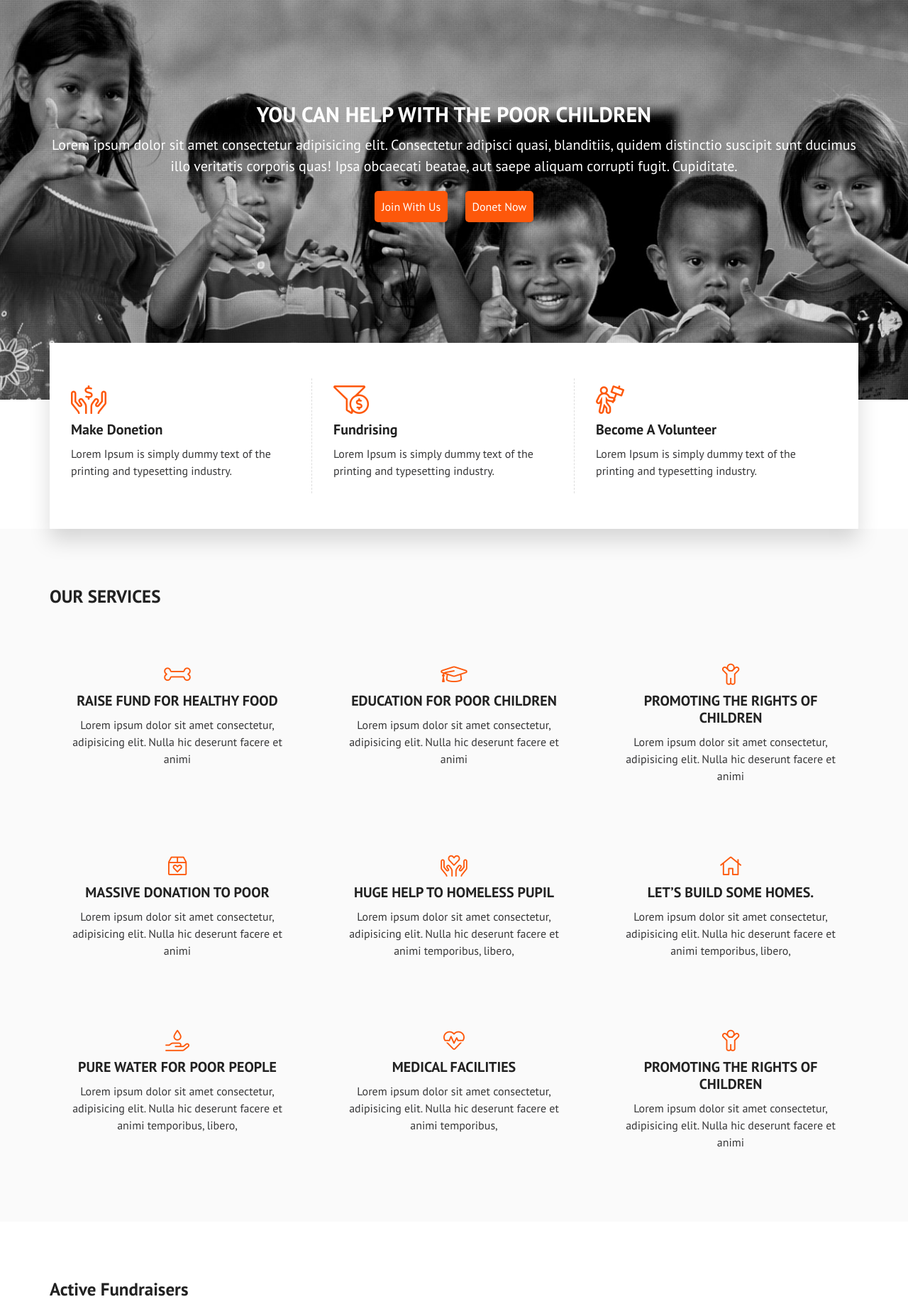
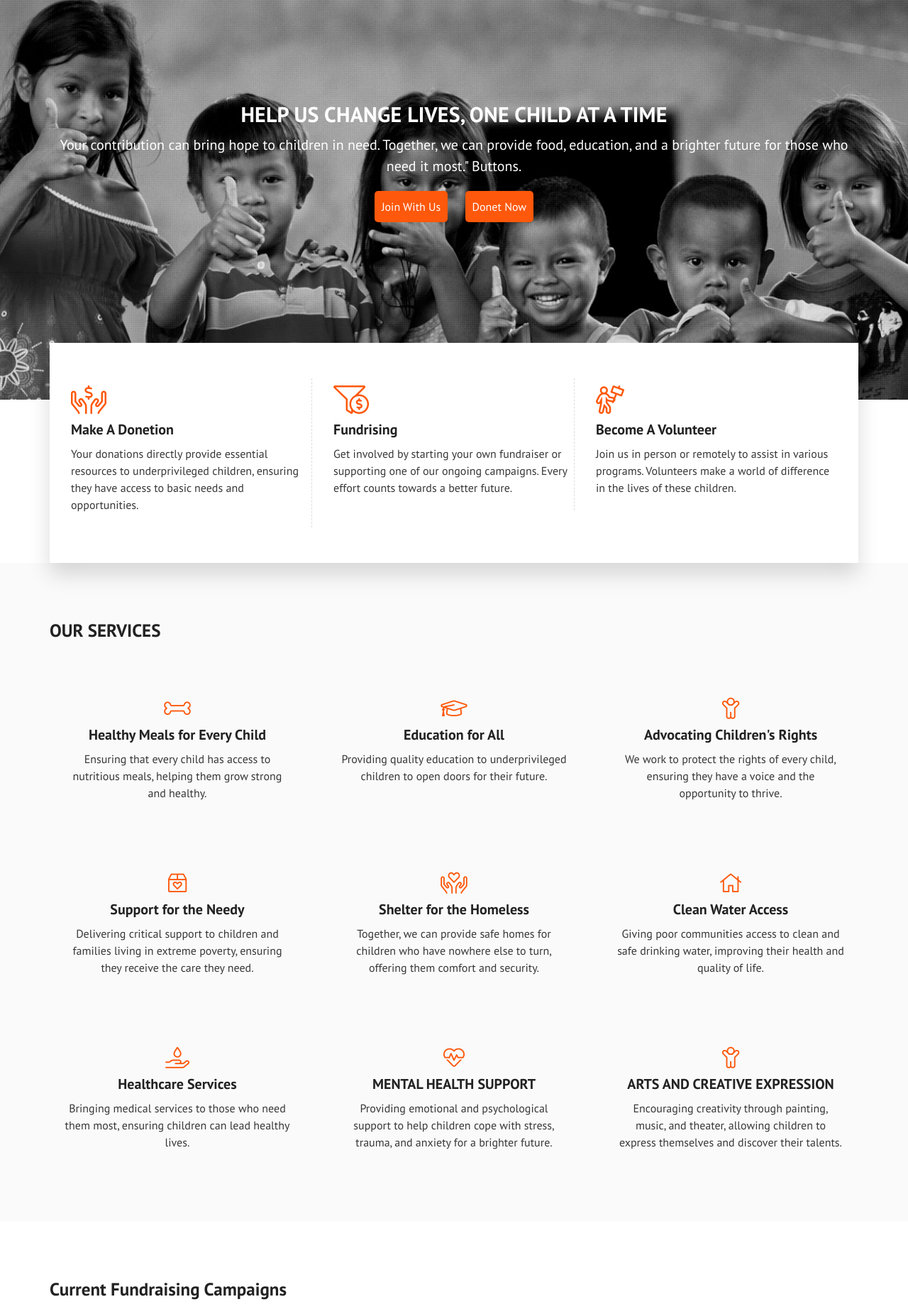
Before and after one commit to Hasindu19/PROG2002-A2, a website: page frontend/index.html in a window 1280 px wide. Shown: the part 114-1958 px from the top of the page at 71% size. Drawn offline with Linux system fonts and the light colour scheme; no server answers.

Commit message:
Frontend updated

```diff
--- a/frontend/index.html
+++ b/frontend/index.html
@@ -51,10 +51,9 @@
         <div class="row">
           <div class="col-12">
             <div class="wrapper">
-              <h1>YOU CAN HELP WITH THE POOR CHILDREN</h1>
-              <p>Lorem ipsum dolor sit amet consectetur adipisicing elit. Consectetur adipisci quasi, blanditiis, quidem
-                distinctio suscipit sunt ducimus illo veritatis corporis quas! Ipsa obcaecati beatae, aut saepe aliquam
-                corrupti fugit. Cupiditate.</p>
+              <h1>Help Us Change Lives, One Child at a Time</h1>
+              <p>Your contribution can bring hope to children in need. Together, we can provide food, education, and a brighter future for those who need it most."
+                Buttons.</p>
               <ol>
                 <li><a href="#">Join With Us</a></li>
                 <li><a href="#">Donet Now</a></li>
@@ -78,8 +77,8 @@
                     <ol>
                       <li class="dashed">
                         <i class="fal fa-hands-usd"></i>
-                        <h3>Make Donetion</h3>
-                        <p>Lorem Ipsum is simply dummy text of the printing and typesetting industry.</p>
+                        <h3>Make a Donetion</h3>
+                        <p>Your donations directly provide essential resources to underprivileged children, ensuring they have access to basic needs and opportunities.</p>
                       </li>
                     </ol>
                   </div>
@@ -90,7 +89,7 @@
                       <li class="dashed">
                         <i class="fal fa-funnel-dollar"></i>
                         <h3>Fundrising</h3>
-                        <p>Lorem Ipsum is simply dummy text of the printing and typesetting industry.</p>
+                        <p>Get involved by starting your own fundraiser or supporting one of our ongoing campaigns. Every effort counts towards a better future.</p>
                       </li>
                     </ol>
                   </div>
@@ -101,7 +100,7 @@
                       <li>
                         <i class="fal fa-person-sign"></i>
                         <h3>Become A Volunteer</h3>
-                        <p>Lorem Ipsum is simply dummy text of the printing and typesetting industry.</p>
+                        <p>Join us in person or remotely to assist in various programs. Volunteers make a world of difference in the lives of these children.</p>
                       </li>
                     </ol>
                   </div>
@@ -131,8 +130,8 @@
                 <ol>
                   <li>
                     <i class="fal fa-bone"></i>
-                    <h3>RAISE FUND FOR HEALTHY FOOD</h3>
-                    <p>Lorem ipsum dolor sit amet consectetur, adipisicing elit. Nulla hic deserunt facere et animi</p>
+                    <h3>Healthy Meals for Every Child</h3>
+                    <p>Ensuring that every child has access to nutritious meals, helping them grow strong and healthy.</p>
                   </li>
                 </ol>
               </div>
@@ -145,8 +144,8 @@
                 <ol>
                   <li>
                     <i class="fal fa-graduation-cap"></i>
-                    <h3>EDUCATION FOR POOR CHILDREN</h3>
-                    <p>Lorem ipsum dolor sit amet consectetur, adipisicing elit. Nulla hic deserunt facere et animi</p>
+                    <h3>Education for All</h3>
+                    <p>Providing quality education to underprivileged children to open doors for their future.</p>
                   </li>
                 </ol>
               </div>
@@ -159,8 +158,8 @@
                 <ol>
                   <li>
                     <i class="fal fa-child"></i>
-                    <h3>PROMOTING THE RIGHTS OF CHILDREN</h3>
-                    <p>Lorem ipsum dolor sit amet consectetur, adipisicing elit. Nulla hic deserunt facere et animi</p>
+                    <h3>Advocating Children's Rights</h3>
+                    <p>We work to protect the rights of every child, ensuring they have a voice and the opportunity to thrive.</p>
                   </li>
                 </ol>
               </div>
@@ -173,8 +172,8 @@
                 <ol>
                   <li>
                     <i class="fal fa-box-heart"></i>
-                    <h3>MASSIVE DONATION TO POOR</h3>
-                    <p>Lorem ipsum dolor sit amet consectetur, adipisicing elit. Nulla hic deserunt facere et animi</p>
+                    <h3>Support for the Needy</h3>
+                    <p>Delivering critical support to children and families living in extreme poverty, ensuring they receive the care they need.</p>
                   </li>
                 </ol>
               </div>
@@ -187,9 +186,8 @@
                 <ol>
                   <li>
                     <i class="fal fa-hands-heart"></i>
-                    <h3>HUGE HELP TO HOMELESS PUPIL</h3>
-                    <p>Lorem ipsum dolor sit amet consectetur, adipisicing elit. Nulla hic deserunt facere et animi
-                      temporibus, libero,</p>
+                    <h3>Shelter for the Homeless</h3>
+                    <p>Together, we can provide safe homes for children who have nowhere else to turn, offering them comfort and security.</p>
                   </li>
                 </ol>
               </div>
@@ -202,9 +200,8 @@
                 <ol>
                   <li>
                     <i class="fal fa-home"></i>
-                    <h3>LET’S BUILD SOME HOMES.</h3>
-                    <p>Lorem ipsum dolor sit amet consectetur, adipisicing elit. Nulla hic deserunt facere et animi
-                      temporibus, libero,</p>
+                    <h3>Clean Water Access</h3>
+                    <p>Giving poor communities access to clean and safe drinking water, improving their health and quality of life.</p>
                   </li>
                 </ol>
               </div>
@@ -217,9 +214,8 @@
                 <ol>
                   <li>
                     <i class="fal fa-hand-holding-water"></i>
-                    <h3>PURE WATER FOR POOR PEOPLE</h3>
-                    <p>Lorem ipsum dolor sit amet consectetur, adipisicing elit. Nulla hic deserunt facere et animi
-                      temporibus, libero,</p>
+                    <h3>Healthcare Services</h3>
+                    <p>Bringing medical services to those who need them most, ensuring children can lead healthy lives.</p>
                   </li>
                 </ol>
               </div>
@@ -232,9 +228,8 @@
                 <ol>
                   <li>
                     <i class="fal fa-heartbeat"></i>
-                    <h3>MEDICAL FACILITIES</h3>
-                    <p>Lorem ipsum dolor sit amet consectetur, adipisicing elit. Nulla hic deserunt facere et animi
-                      temporibus,</p>
+                    <h3>MENTAL HEALTH SUPPORT</h3>
+                    <p>Providing emotional and psychological support to help children cope with stress, trauma, and anxiety for a brighter future.</p>
                   </li>
                 </ol>
               </div>
@@ -247,8 +242,8 @@
                 <ol>
                   <li>
                     <i class="fal fa-child"></i>
-                    <h3>PROMOTING THE RIGHTS OF CHILDREN</h3>
-                    <p>Lorem ipsum dolor sit amet consectetur, adipisicing elit. Nulla hic deserunt facere et animi</p>
+                    <h3>ARTS AND CREATIVE EXPRESSION</h3>
+                    <p>Encouraging creativity through painting, music, and theater, allowing children to express themselves and discover their talents.</p>
                   </li>
                 </ol>
               </div>
@@ -265,7 +260,7 @@
         <div class="row">
           <div class="col-12">
             <div class="heading">
-              <h2>Active Fundraisers</h2>
+              <h2>Current Fundraising Campaigns</h2>
             </div>
           </div>
           <div id="fundraiser-list" class="main-team-card d-flex"></div> <!-- Fundraiser cards will appear here -->
@@ -282,9 +277,8 @@
       <div class="row">
         <div class="col-lg-3 col-md-3 col-sm-6 col-6">
           <div class="footer-content">
-            <h2>SMART CHARITABLES</h2>
-            <p>Lorem ipsum, dolor sit amet consectetur adipisicing elit. Maxime adipisci veniam
-              voluptatum voluptatem sed ex error beatae, asperiores dignissimos?</p>
+            <h2>About Us - Smart Charitables</h2>
+            <p>We are a dedicated charity organization, working to transform the lives of poor children through donations, education, healthcare, and advocacy. Join us in our mission to create a brighter future.</p>
             <ul>
               <li><i class="fab fa-facebook-f"></i></li>
               <li><i class="fab fa-twitter"></i></li>
@@ -320,7 +314,6 @@
         <div class="col-lg-3 col-md-3 col-sm-6 col-6">
           <div class="footer-content">
             <h2>News Letters</h2>
-            <p>Lorem ipsum, dolor sit amet consectetur adipisicing elit.</p>
             <div class="form-group">
               <input class="form-control" role="" name="email" type="email" placeholder="Enter Your Email">
               <i class="fal fa-paper-plane"></i>
```
Also changed, not shown: frontend/contact-us.html (+6 -9 lines), frontend/fundraiser.html (+43 -26 lines), frontend/services.html (+33 -32 lines), frontend/fundraisers.js (line endings or trailing spaces), 3 other files.
